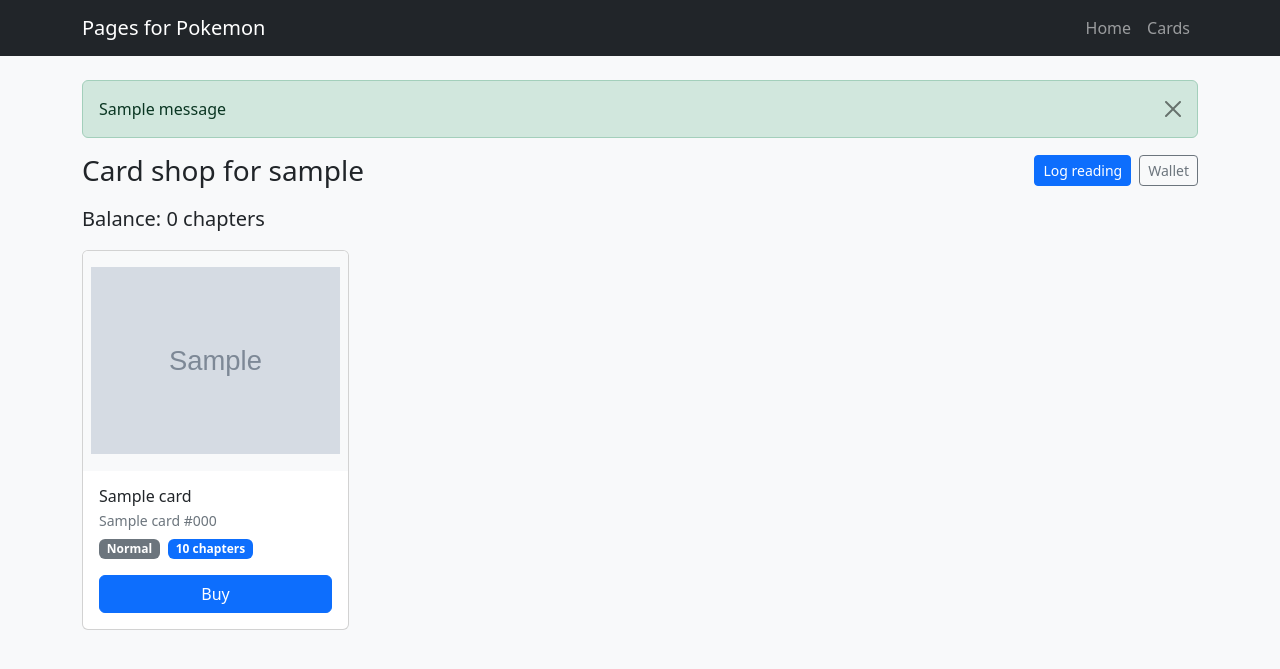
After one commit to hodlhart/miniproject6SamuelHart, a Django app: page /readers/1/shop/ in a window 1280 px wide. The commit adds this page. Shown: the top 669 px of the page. Run offline with Django 5.2, Linux system fonts and the light colour scheme; tables that the repository leaves empty hold one stand-in row (values such as "Sample post"); grey boxes marked "Sample" are stand-in pictures; one stand-in notice (Sample message) is shown; some libraries are stand-ins or nearby versions.

Commit message:
The reading form, the reader shop, and the buy modal
LogReadingForm scopes its book queryset in __init__ from a required 'reader'
keyword argument, so the field cannot be built without one and a posted id
belonging to another reader fails validation. Verified the way it went wrong on
the Flask version: posting another reader's book id returns 200 with a form error
and writes no row, while the same post with the reader's own book returns 302 and
writes one. A typed title matching an existing book case-insensitively reuses that
book, so 'wings of fire' does not become a second 'Wings of Fire'.

The buy view refuses three cases with their own messages, read back from the
rendered page rather than from the message framework's already-consumed context:
'already been bought', 'is not for sale', and a refusal quoting both the price and
the balance. A control purchase of a two-chapter card moved the balance 8 to 6,
recorded the snapshot at 2, and took the card off sale. GET on the buy url is 405
because it is require_POST. A zero-chapter POST is a form error, not a database
error.

The overdraw guard is real rather than merely documented. transaction_mode
IMMEDIATE is configured on the SQLite connection and Django 6.1 honours it, which
was confirmed by capturing the SQL a transaction issues: BEGIN IMMEDIATE. That
takes the write lock before the balance is read, so the check and the insert are
one serialized unit. It is a better answer than select_for_update, which is a
no-op on SQLite.

The modal was opened in a real browser and read: backdrop up, Bootstrap's Modal
plugin driving it, card name, price and the reader's balance all present, and
Cancel dismissing without submitting. Both stylesheets resolve locally.

CSRF is enforced, which the Flask version never had to satisfy: a POST with no
token is 403 and the same POST with the form's token is 302. ruff passes, all
fourteen .py files carry the header, and nothing is tracked inside an ignored
directory.

```diff
--- a/library/templates/base.html
+++ b/library/templates/base.html
@@ -24,6 +24,15 @@
   </nav>
 
   <main class="container py-4">
+    {% if messages %}
+    {% for message in messages %}
+    <div class="alert alert-{{ message.tags }} alert-dismissible fade show" role="alert">
+      {{ message }}
+      <button type="button" class="btn-close" data-bs-dismiss="alert"
+              aria-label="Close"></button>
+    </div>
+    {% endfor %}
+    {% endif %}
     {% block content %}{% endblock %}
   </main>
 
--- /dev/null
+++ b/library/templates/library/_buy_modal.html
@@ -0,0 +1,32 @@
+<div class="modal fade" id="buyModal-{{ card.pk }}" tabindex="-1"
+     aria-labelledby="buyModalLabel-{{ card.pk }}" aria-hidden="true">
+  <div class="modal-dialog">
+    <div class="modal-content">
+      <div class="modal-header">
+        <h2 class="modal-title fs-5" id="buyModalLabel-{{ card.pk }}">
+          Buy {{ card.name }}?
+        </h2>
+        <button type="button" class="btn-close" data-bs-dismiss="modal"
+                aria-label="Close"></button>
+      </div>
+      <div class="modal-body">
+        <p>
+          {{ card.name }} from {{ card.set_name }} costs
+          <strong>{{ card.price_chapters }} chapters</strong>.
+        </p>
+        <p class="mb-0">
+          {{ reader.username }} has <strong>{{ balance }} chapters</strong>.
+        </p>
+      </div>
+      <div class="modal-footer">
+        <button type="button" class="btn btn-secondary" data-bs-dismiss="modal">
+          Cancel
+        </button>
+        <form method="post" action="{% url 'library:buy_card' reader.pk card.pk %}">
+          {% csrf_token %}
+          <button type="submit" class="btn btn-primary">Buy</button>
+        </form>
+      </div>
+    </div>
+  </div>
+</div>
--- a/library/templates/library/_card_tile.html
+++ b/library/templates/library/_card_tile.html
@@ -16,5 +16,11 @@
       <span class="badge text-bg-primary">{{ card.price_chapters }} chapters</span>
       {% endif %}
     </div>
+    {% if show_buy %}
+    <button type="button" class="btn btn-primary w-100 mt-3"
+            data-bs-toggle="modal" data-bs-target="#buyModal-{{ card.pk }}">
+      Buy
+    </button>
+    {% endif %}
   </div>
 </article>
--- /dev/null
+++ b/library/templates/library/reader_shop.html
@@ -0,0 +1,33 @@
+{% extends "base.html" %}
+
+{% block title %}Card shop for {{ reader.username }}{% endblock %}
+
+{% block content %}
+<div class="d-flex flex-wrap justify-content-between align-items-center mb-3">
+  <h1 class="h3 mb-0">Card shop for {{ reader.username }}</h1>
+  <div class="d-flex flex-wrap gap-2">
+    <a class="btn btn-sm btn-primary"
+       href="{% url 'library:log_reading' reader.pk %}">Log reading</a>
+    <a class="btn btn-sm btn-outline-secondary"
+       href="{% url 'library:wallet' reader.pk %}">Wallet</a>
+  </div>
+</div>
+
+<p class="lead">
+  Balance: <strong>{{ balance }} chapters</strong>
+</p>
+
+<div class="row row-cols-1 row-cols-sm-2 row-cols-lg-4 g-3">
+  {% for card in cards %}
+  <div class="col">
+    {% include "library/_card_tile.html" with card=card show_price=1 show_buy=1 %}
+  </div>
+  {% empty %}
+  <p class="text-secondary">No cards are for sale right now.</p>
+  {% endfor %}
+</div>
+
+{% for card in cards %}
+{% include "library/_buy_modal.html" with card=card %}
+{% endfor %}
+{% endblock %}
--- a/library/templates/library/wallet.html
+++ b/library/templates/library/wallet.html
@@ -6,6 +6,10 @@
 <div class="d-flex flex-wrap justify-content-between align-items-center mb-3">
   <h1 class="h3 mb-0">{{ reader.username }}'s wallet</h1>
   <div class="d-flex flex-wrap gap-2">
+    <a class="btn btn-sm btn-primary"
+       href="{% url 'library:log_reading' reader.pk %}">Log reading</a>
+    <a class="btn btn-sm btn-outline-secondary"
+       href="{% url 'library:reader_shop' reader.pk %}">Shop</a>
     <a class="btn btn-sm btn-outline-secondary"
        href="{% url 'library:books' reader.pk %}">Books</a>
     <a class="btn btn-sm btn-outline-secondary"
--- a/library/urls.py
+++ b/library/urls.py
@@ -11,7 +11,14 @@ app_name = "library"
 urlpatterns = [
     path("", views.index, name="index"),
     path("readers/<int:reader_id>/", views.wallet, name="wallet"),
+    path("readers/<int:reader_id>/log/", views.log_reading, name="log_reading"),
+    path("readers/<int:reader_id>/shop/", views.reader_shop, name="reader_shop"),
     path("readers/<int:reader_id>/books/", views.books, name="books"),
     path("cards/", views.shop, name="shop"),
     path("readers/<int:reader_id>/cards/", views.my_cards, name="my_cards"),
+    path(
+        "readers/<int:reader_id>/cards/buy/<int:card_id>/",
+        views.buy_card,
+        name="buy_card",
+    ),
 ]
--- a/library/views.py
+++ b/library/views.py
@@ -5,11 +5,15 @@
 from dataclasses import dataclass
 from datetime import datetime
 
+from django.contrib import messages
 from django.contrib.auth import get_user_model
+from django.db import transaction
 from django.db.models import IntegerField, Sum, Value
 from django.db.models.functions import Coalesce
-from django.shortcuts import get_object_or_404, render
+from django.shortcuts import get_object_or_404, redirect, render
+from django.views.decorators.http import require_POST
 
+from .forms import LogReadingForm
 from .models import Book, Card, Purchase, Reading, annotate_chapter_balance
 
 
@@ -20,6 +24,13 @@ class StatementLine:
     when: datetime
     description: str
     change: int
+
+
+def _reader_balance(reader):
+    """Return one reader's derived chapter balance."""
+    return annotate_chapter_balance(
+        get_user_model().objects.filter(pk=reader.pk)
+    ).get().balance
 
 
 def index(request):
@@ -57,14 +68,82 @@ def wallet(request, reader_id):
     lines.sort(key=lambda line: line.when, reverse=True)
     # The footer total is the annotated balance, the same figure the home page
     # shows, rather than a second sum that could drift from it.
-    balance = annotate_chapter_balance(
-        get_user_model().objects.filter(pk=reader.pk)
-    ).get().balance
+    balance = _reader_balance(reader)
     return render(
         request,
         "library/wallet.html",
         {"reader": reader, "lines": lines, "balance": balance},
     )
+
+
+def log_reading(request, reader_id):
+    """Record a reading for one reader, optionally creating a new book first."""
+    reader = get_object_or_404(get_user_model(), pk=reader_id)
+    if request.method == "POST":
+        form = LogReadingForm(request.POST, reader=reader)
+        if form.is_valid():
+            reading = form.save()
+            unit = "chapter" if reading.chapters == 1 else "chapters"
+            messages.success(
+                request,
+                f"Logged {reading.chapters} {unit} of {reading.book.title}.",
+            )
+            return redirect("library:wallet", reader_id=reader.pk)
+    else:
+        form = LogReadingForm(reader=reader)
+    return render(
+        request,
+        "library/log_reading.html",
+        {"reader": reader, "form": form},
+    )
+
+
+def reader_shop(request, reader_id):
+    """Show one reader's balance and the cards on offer with buy controls."""
+    reader = get_object_or_404(get_user_model(), pk=reader_id)
+    cards = Card.objects.filter(for_sale=True).order_by("name", "set_name")
+    return render(
+        request,
+        "library/reader_shop.html",
+        {"reader": reader, "balance": _reader_balance(reader), "cards": cards},
+    )
+
+
+@require_POST
+def buy_card(request, reader_id, card_id):
+    """Sell a for-sale card to one reader, refusing an unaffordable purchase."""
+    reader = get_object_or_404(get_user_model(), pk=reader_id)
+    # BEGIN IMMEDIATE is configured on the database, so entering this block
+    # takes SQLite's write lock before the balance is read. No other purchase
+    # can commit between the check and the insert below.
+    with transaction.atomic():
+        card = get_object_or_404(Card, pk=card_id)
+        if Purchase.objects.filter(card=card).exists():
+            messages.error(request, f"{card.name} has already been bought.")
+            return redirect("library:reader_shop", reader_id=reader.pk)
+        if not card.for_sale:
+            messages.error(request, f"{card.name} is not for sale.")
+            return redirect("library:reader_shop", reader_id=reader.pk)
+        balance = _reader_balance(reader)
+        if balance < card.price_chapters:
+            messages.error(
+                request,
+                f"{reader.username} cannot afford {card.name}: it costs "
+                f"{card.price_chapters} chapters and the balance is {balance}.",
+            )
+            return redirect("library:reader_shop", reader_id=reader.pk)
+        Purchase.objects.create(
+            user=reader,
+            card=card,
+            chapters_spent=card.price_chapters,
+        )
+        card.for_sale = False
+        card.save(update_fields=["for_sale"])
+    messages.success(
+        request,
+        f"Bought {card.name} for {card.price_chapters} chapters.",
+    )
+    return redirect("library:my_cards", reader_id=reader.pk)
 
 
 def books(request, reader_id):
```
Also changed, not shown: library/forms.py (added, +70 -0 lines), library/templates/library/log_reading.html (added, +41 -0 lines), pages/settings.py (+10 -0 lines).
